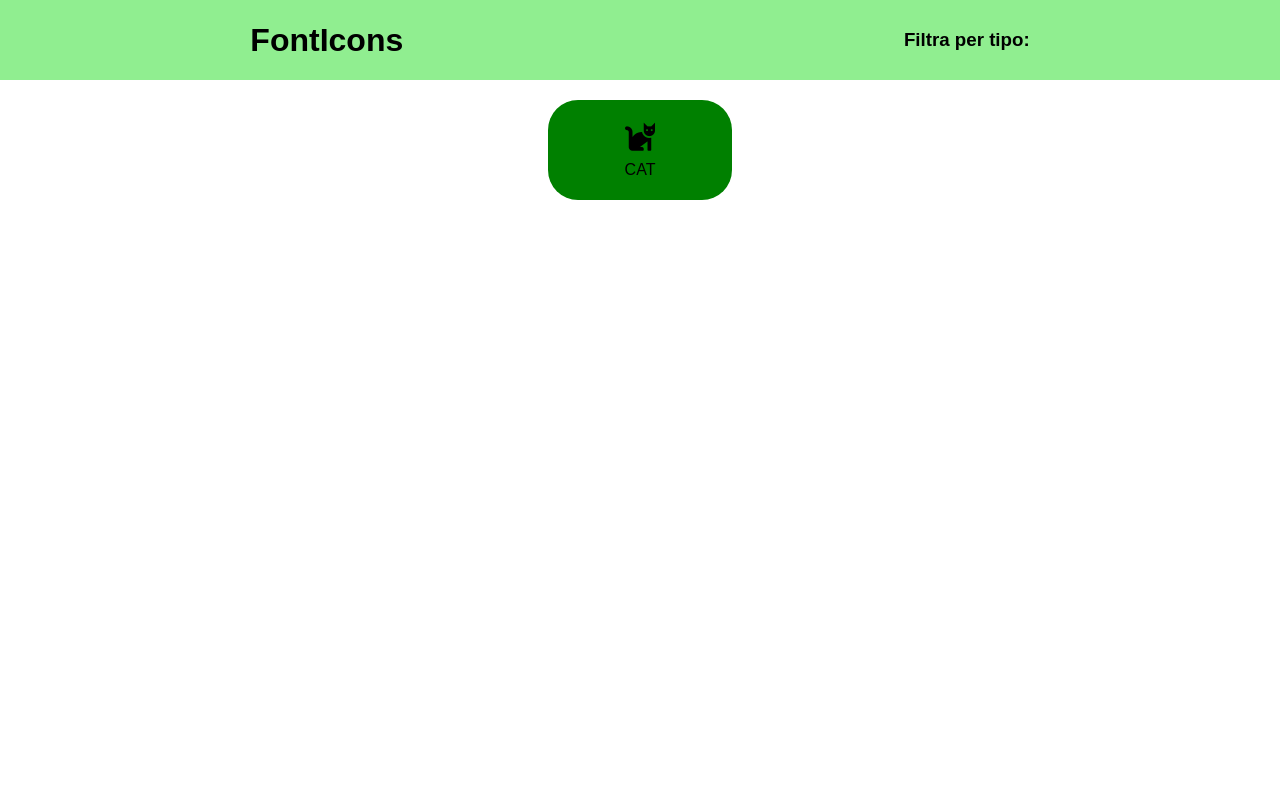
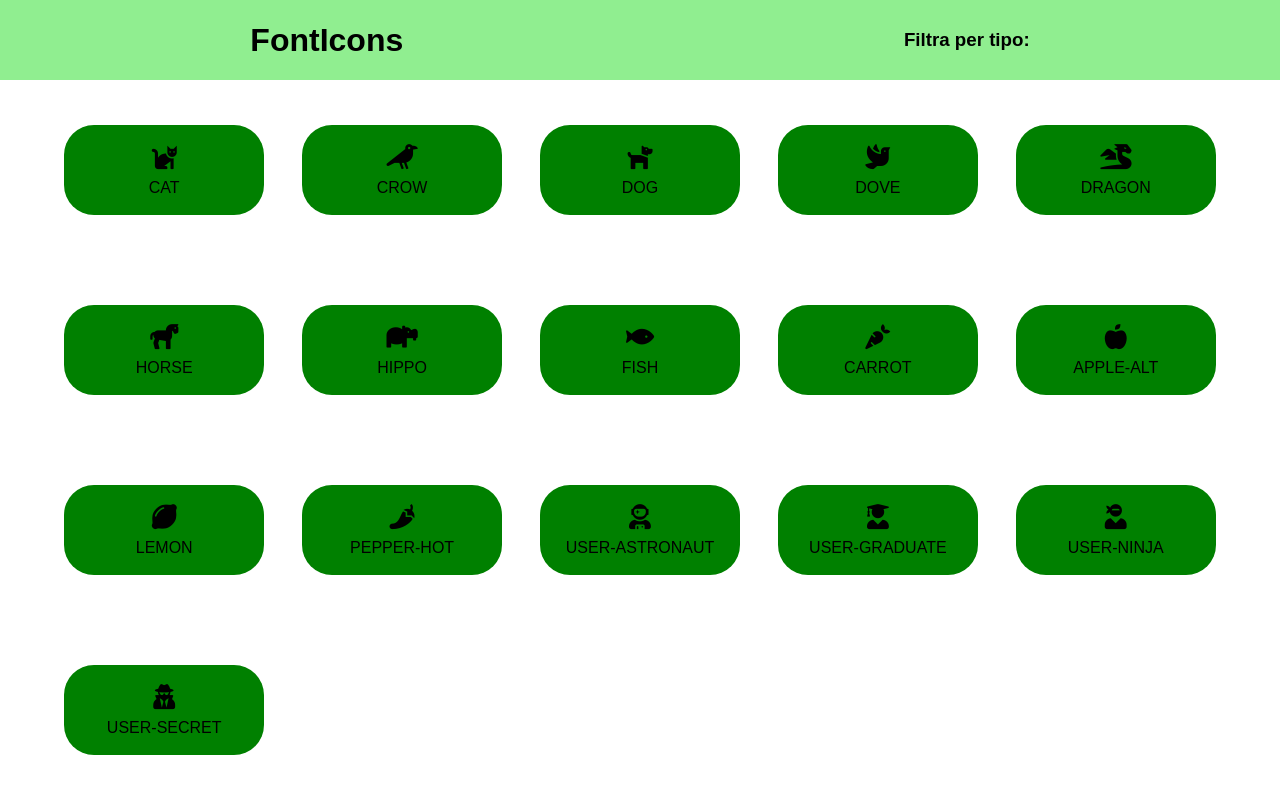
Before and after one commit to Robertodambrosio/js-es6-icons, a plain HTML site: page index.html in a window 1280 px wide. Drawn offline with Linux system fonts and the light colour scheme.

Commit message:
aggiunta card dinamiche

```diff
--- a/css/style.css
+++ b/css/style.css
@@ -19,10 +19,11 @@ header {
 
 #container {
     width: 90%;
-    height: 100%;
-    margin: 20px auto;
+    height: 90%;
+    margin: 0px auto;
     display: flex;
-    justify-content: space-around;
+    justify-content: space-between;
+    align-items: center;
     flex-wrap: wrap;
 }
 
@@ -31,14 +32,14 @@ header {
     align-items: center;
     flex-direction: column;
     justify-content: center;
-    width: calc(80% / 5);
+    width: calc((100% / 5) - 30px);
     height: calc(100% / 8);
     background-color: green;
     border-radius: 30px;
 }
 
 .card i{
-    font-size: 30px;
+    font-size: 25px;
     margin-bottom: 10px;
 }
 
--- a/index.html
+++ b/index.html
@@ -14,10 +14,10 @@
         <h3>Filtra per tipo:</h3>
     </header>
     <div id="container">
-        <div class="card">
+        <!-- <div class="card">
             <i class="fas fa-cat"></i>
             <span>cat</span>
-        </div>
+        </div> -->
     </div>
     <script src="js/script.js"></script>
 </body>
--- a/js/script.js
+++ b/js/script.js
@@ -1,4 +1,4 @@
-[
+const card = [
 	{
 		name: 'cat',
 		prefix: 'fa-',
@@ -112,3 +112,26 @@
 		color: 'blue'
 	}
 ];
+
+
+constructCard();
+
+
+
+function constructCard () {
+    for(let i = 0; i < card.length; i++) {
+        addCard(card[i])
+    }
+}
+
+//========================== creazione della card dinamica
+function addCard (iCard) {
+    const container = document.getElementById('container');
+    container.innerHTML +=
+       `
+       <div class="card">
+            <i class="${(iCard.family + ' ' + iCard.prefix + iCard.name)}"></i>
+            <span>${iCard.name}</span>
+        </div> `
+
+}
```
